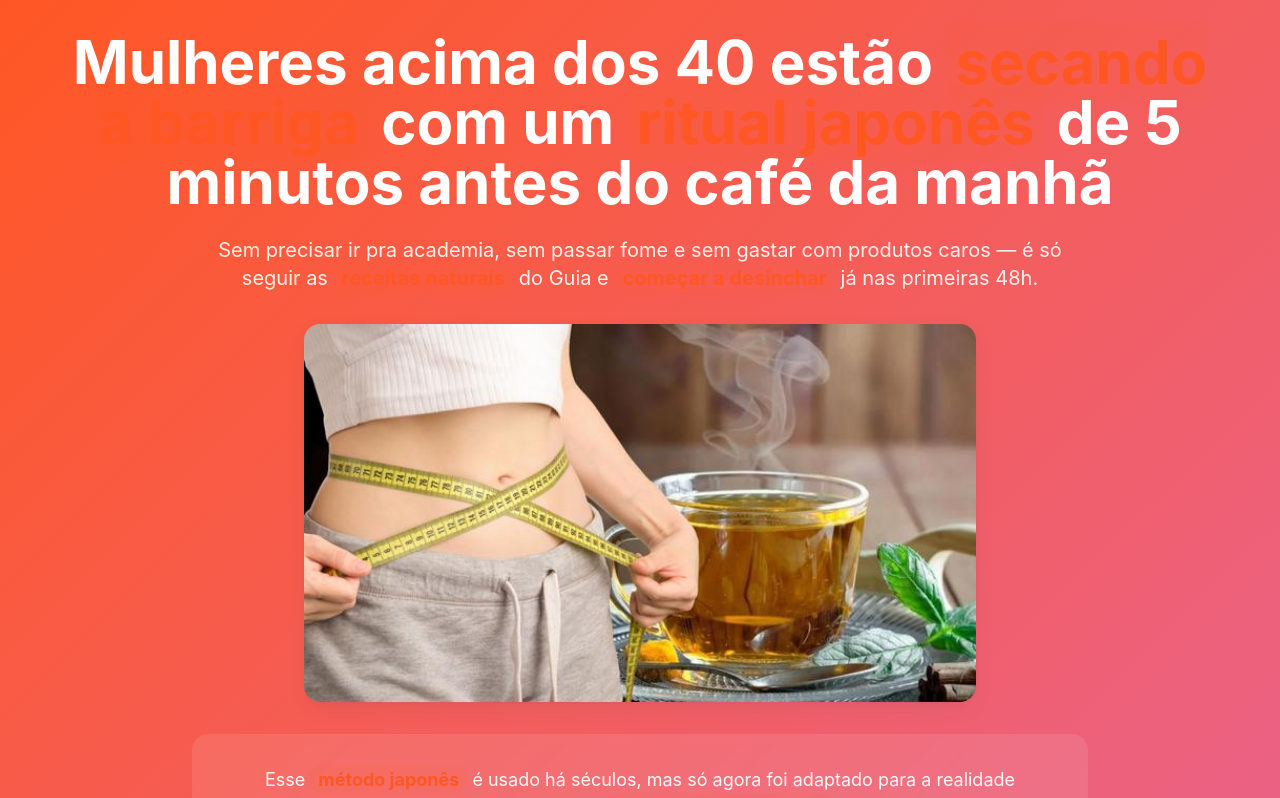
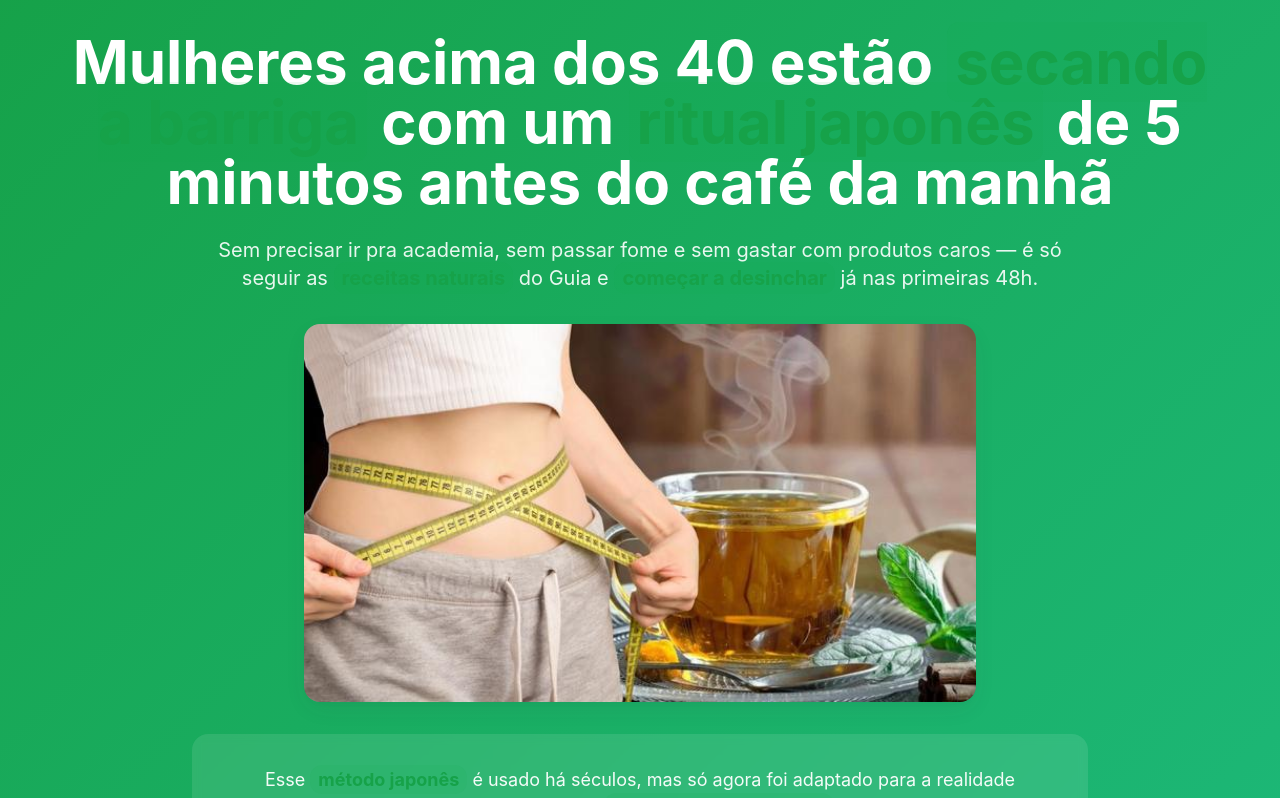
Before and after one commit to ajlsantana123-pixel/matcha-metamorphosis-04, a React (Vite) app: page / in a window 1280 px wide. Shown: the top 798 px of the page. Built offline with nearby package versions, Linux system fonts and the light colour scheme.

Commit message:
Fix: Improve text readability and button colors
Updated the text color to improve readability and changed button colors to a green tone that complements the page's design.

```diff
--- a/src/index.css
+++ b/src/index.css
@@ -10,10 +10,10 @@
     --background: 0 0% 100%;
     --foreground: 220 13% 18%;
 
-    /* Brand colors - Sophisticated conversion theme */
-    --primary: 14 100% 57%; /* Coral elegante para conversão */
+    /* Brand colors - Verde elegante para conversão */
+    --primary: 142 76% 36%; /* Verde elegante para conversão */
     --primary-foreground: 0 0% 100%;
-    --primary-glow: 14 100% 67%;
+    --primary-glow: 142 76% 46%;
 
     --secondary: 210 100% 12%; /* Azul navy sofisticado */
     --secondary-foreground: 0 0% 100%;
@@ -24,18 +24,18 @@
     --muted-foreground: 220 13% 46%;
     --muted-dark: 220 13% 25%;
 
-    --accent: 14 25% 95%;
+    --accent: 142 25% 95%;
     --accent-foreground: 220 13% 18%;
 
-    /* Gradientes - Conversão otimizada elegante */
+    /* Gradientes - Verde elegante otimizado */
     --gradient-primary: linear-gradient(135deg, hsl(var(--primary)), hsl(var(--primary-glow)));
     --gradient-secondary: linear-gradient(135deg, hsl(var(--secondary)), hsl(var(--secondary-glow)));
-    --gradient-hero: linear-gradient(135deg, hsl(14 100% 57%), hsl(340 75% 65%));
-    --gradient-cta: linear-gradient(135deg, hsl(210 100% 12%), hsl(14 100% 57%));
+    --gradient-hero: linear-gradient(135deg, hsl(142 76% 36%), hsl(156 73% 42%));
+    --gradient-cta: linear-gradient(135deg, hsl(142 76% 36%), hsl(134 61% 41%));
     --gradient-subtle: linear-gradient(180deg, hsl(var(--accent)) 0%, hsl(var(--background)) 100%);
     --gradient-dark: linear-gradient(135deg, hsl(var(--muted-dark)) 0%, hsl(220 15% 15%) 100%);
 
-    /* Sombras - Elegantes e suaves */
+    /* Sombras - Elegantes e suaves com verde */
     --shadow-glow: 0 0 30px hsl(var(--primary) / 0.25);
     --shadow-glow-intense: 0 0 50px hsl(var(--primary) / 0.4), 0 0 80px hsl(var(--primary) / 0.2);
     --shadow-card: 0 4px 12px -2px hsl(220 13% 25% / 0.08), 0 2px 4px -2px hsl(220 13% 25% / 0.05);
@@ -52,24 +52,17 @@
 
     --border: 220 13% 91%;
     --input: 220 13% 91%;
-    --ring: 332 84% 58%;
+    --ring: 142 76% 46%;
     --radius: 0.75rem;
 
     --sidebar-background: 0 0% 98%;
-
     --sidebar-foreground: 240 5.3% 26.1%;
-
     --sidebar-primary: 240 5.9% 10%;
-
     --sidebar-primary-foreground: 0 0% 98%;
-
     --sidebar-accent: 240 4.8% 95.9%;
-
     --sidebar-accent-foreground: 240 5.9% 10%;
-
     --sidebar-border: 220 13% 91%;
-
-    --sidebar-ring: 217.2 91.2% 59.8%;
+    --sidebar-ring: 142 76% 46%;
   }
 
   .dark {
@@ -82,7 +75,7 @@
     --popover: 222.2 84% 4.9%;
     --popover-foreground: 210 40% 98%;
 
-    --primary: 210 40% 98%;
+    --primary: 142 76% 46%;
     --primary-foreground: 222.2 47.4% 11.2%;
 
     --secondary: 217.2 32.6% 17.5%;
@@ -99,15 +92,15 @@
 
     --border: 217.2 32.6% 17.5%;
     --input: 217.2 32.6% 17.5%;
-    --ring: 212.7 26.8% 83.9%;
+    --ring: 142 76% 46%;
     --sidebar-background: 240 5.9% 10%;
     --sidebar-foreground: 240 4.8% 95.9%;
-    --sidebar-primary: 224.3 76.3% 48%;
+    --sidebar-primary: 142 76% 46%;
     --sidebar-primary-foreground: 0 0% 100%;
     --sidebar-accent: 240 3.7% 15.9%;
     --sidebar-accent-foreground: 240 4.8% 95.9%;
     --sidebar-border: 240 3.7% 15.9%;
-    --sidebar-ring: 217.2 91.2% 59.8%;
+    --sidebar-ring: 142 76% 46%;
   }
 }
 
```
